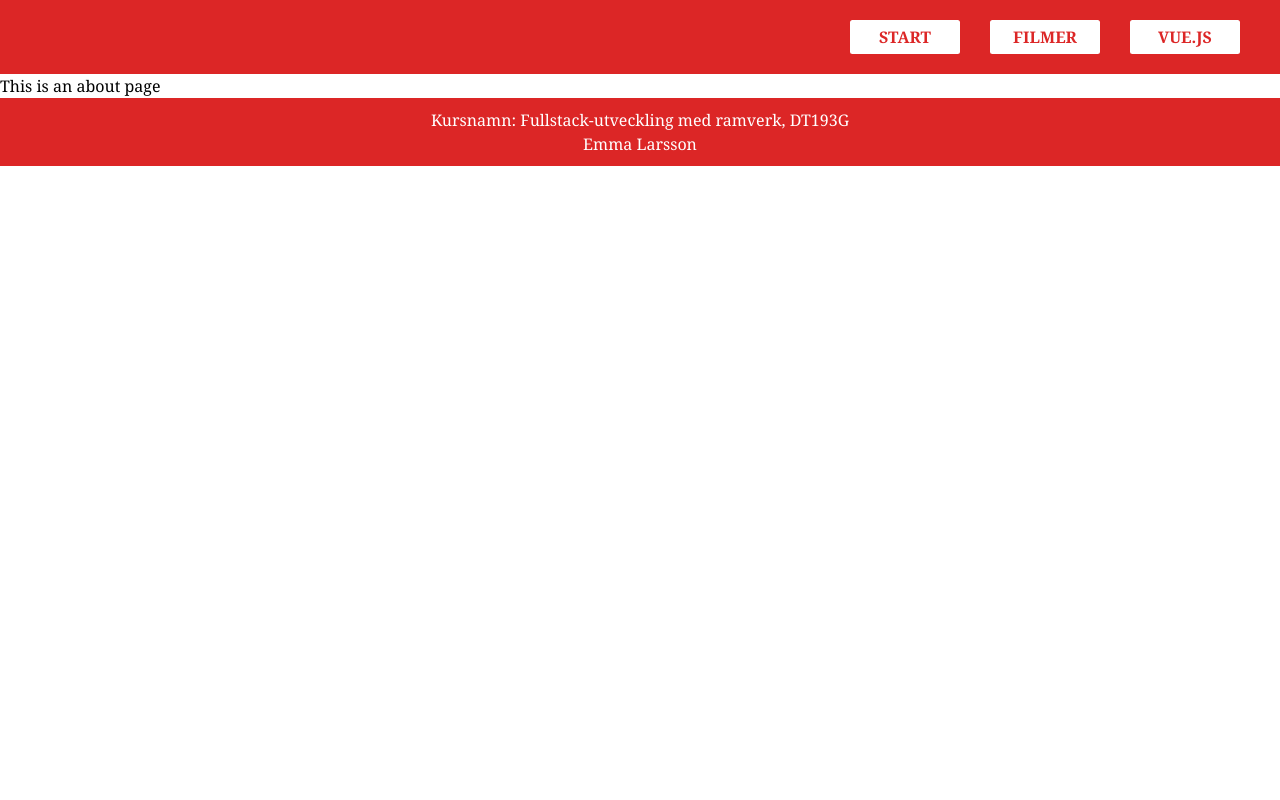
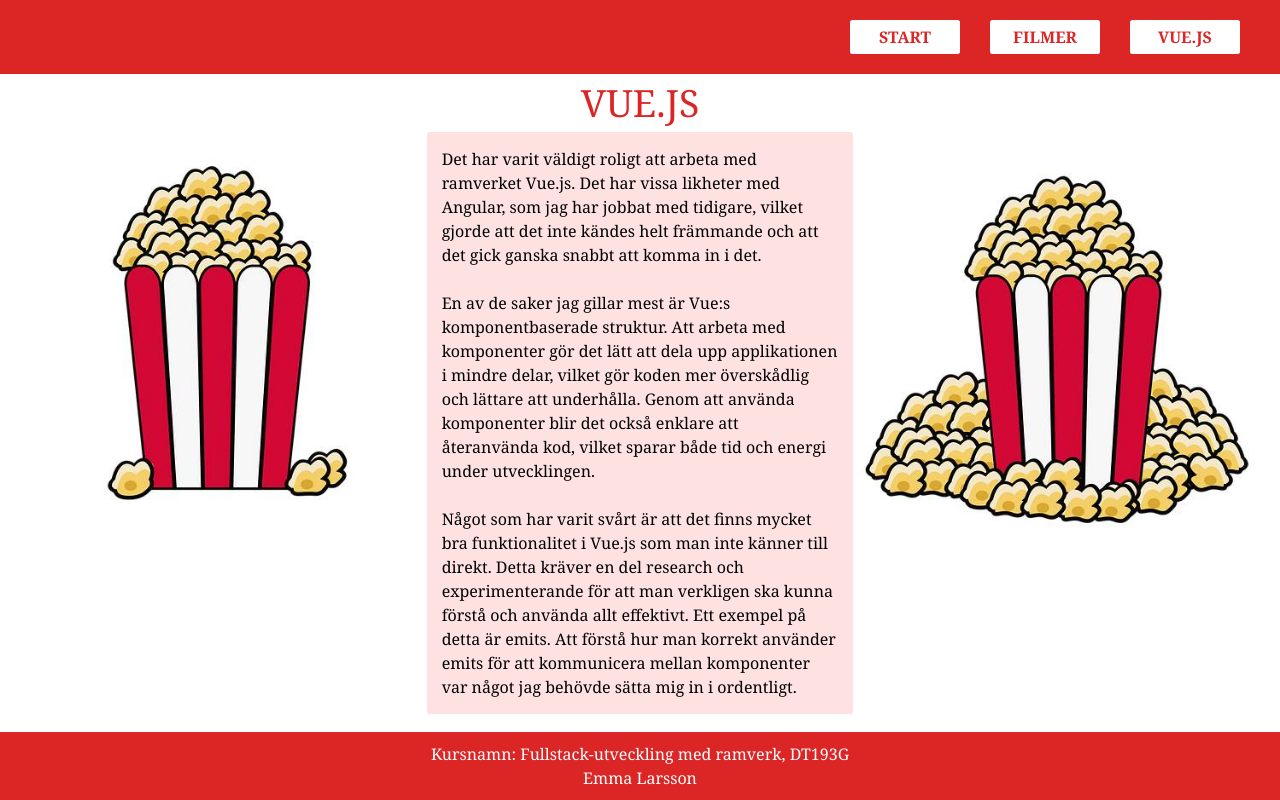
Before and after one commit to QmmaLarsson/emmasfilmotek, a Vue app: page /about in a window 1280 px wide. Built offline with nearby package versions, Linux system fonts and the light colour scheme.

Commit message:
Skapar innehåll för sidan VUE.JS och stylat innehållet med Tailwind CSS

```diff
--- a/src/App.vue
+++ b/src/App.vue
@@ -5,9 +5,13 @@ import Footer from './components/Footer.vue';
 </script>
 
 <template>
+  <div class="flex flex-col min-h-screen">
   <Header />
+  <main class="flex-grow">
   <RouterView />
+</main>
   <Footer />
+</div>
 </template>
 
 <style scoped></style>
--- a/src/components/Header.vue
+++ b/src/components/Header.vue
@@ -9,7 +9,7 @@ export default {
   <header class="bg-red-600 p-4">
     <nav>
       <ul
-        class="flex flex-col w-full items-center lg:grid lg:w-1/3 lg:grid-cols-3 lg:justify-self-end md:grid md:w-1/2 md:grid-cols-3 md:justify-self-end gap-y-6 py-4">
+        class="flex flex-col w-full items-center lg:w-1/3 md:grid md:w-1/2 md:grid-cols-3 md:justify-self-end gap-y-6 py-4">
         <li>
           <RouterLink to="/"
             class="inline-block bg-white text-red-600 font-bold py-2 px-4 rounded min-w-[110px] text-center transition-all duration-300 ease-in-out hover:scale-105">
--- a/src/views/AboutView.vue
+++ b/src/views/AboutView.vue
@@ -1,5 +1,21 @@
 <template>
-  <div>
-    <h1>This is an about page</h1>
+  <h1 class="text-6xl text-center text-red-600 m-4">VUE.JS</h1>
+  <div class="flex flex-col w-full lg:grid md:grid md:grid-cols-3">
+    <img src="../assets/popcorn1.jpg" alt="Popcorn" class="w-full h-auto hidden md:block">
+    <p class="bg-red-100 p-6 mx-auto rounded max-w-[800px] mb-6">Det har varit väldigt roligt att arbeta med ramverket
+      Vue.js. Det har vissa likheter med Angular, som jag har jobbat med tidigare, vilket gjorde att det inte kändes
+      helt främmande och att det gick ganska snabbt att komma in i det.
+      <br><br>
+      En av de saker jag gillar mest är Vue:s komponentbaserade struktur. Att arbeta med komponenter gör det lätt att
+      dela upp applikationen i mindre delar, vilket gör koden mer överskådlig och lättare att underhålla. Genom att
+      använda komponenter blir det också enklare att återanvända kod, vilket sparar både tid och energi under
+      utvecklingen.
+      <br><br>
+      Något som har varit svårt är att det finns mycket bra funktionalitet i Vue.js som man inte känner
+      till direkt. Detta kräver en del research och experimenterande för att man verkligen ska kunna förstå och använda
+      allt effektivt. Ett exempel på detta är emits. Att förstå hur man korrekt använder emits för att kommunicera
+      mellan komponenter var något jag behövde sätta mig in i ordentligt.
+    </p>
+    <img src="../assets/popcorn2.jpg" alt="Popcorn">
   </div>
 </template>
--- a/src/views/HomeView.vue
+++ b/src/views/HomeView.vue
@@ -1,8 +1,7 @@
 <template>
-  <main>
     <img src="../assets/banner.jpg" alt="Banner">
     <h1 class="text-6xl text-center text-red-600 m-4">FILMOTEKET</h1>
-    <p class="bg-red-100 p-4 mx-auto rounded max-w-[800px] mb-6">Denna webbplats är byggd med hjälp av Vue.js och är en
+    <p class="bg-red-100 p-6 mx-auto rounded max-w-[800px] mb-6">Denna webbplats är byggd med hjälp av Vue.js och är en
       Single-Page Applikation (SPA). För styling har Tailwind CSS använts. Bilderna på wepplatsen är hämtade från <a
         href="https://www.pexels.com/sv-se/" class="text-red-600 hover:font-bold">Pexels.com</a> och <a
         href="https://pixabay.com/" class="text-red-600 hover:font-bold">Pixabay.com</a>.
@@ -14,5 +13,4 @@
       Det finns även en sida som heter "VUE.JS". Här kan man läsa om hur jag upplevde det att jobba med Vue.js. Vad som
       har gått bra, samt de utmaningar och svårigheter jag har stött på längs vägen.
     </p>
-  </main>
 </template>
```
